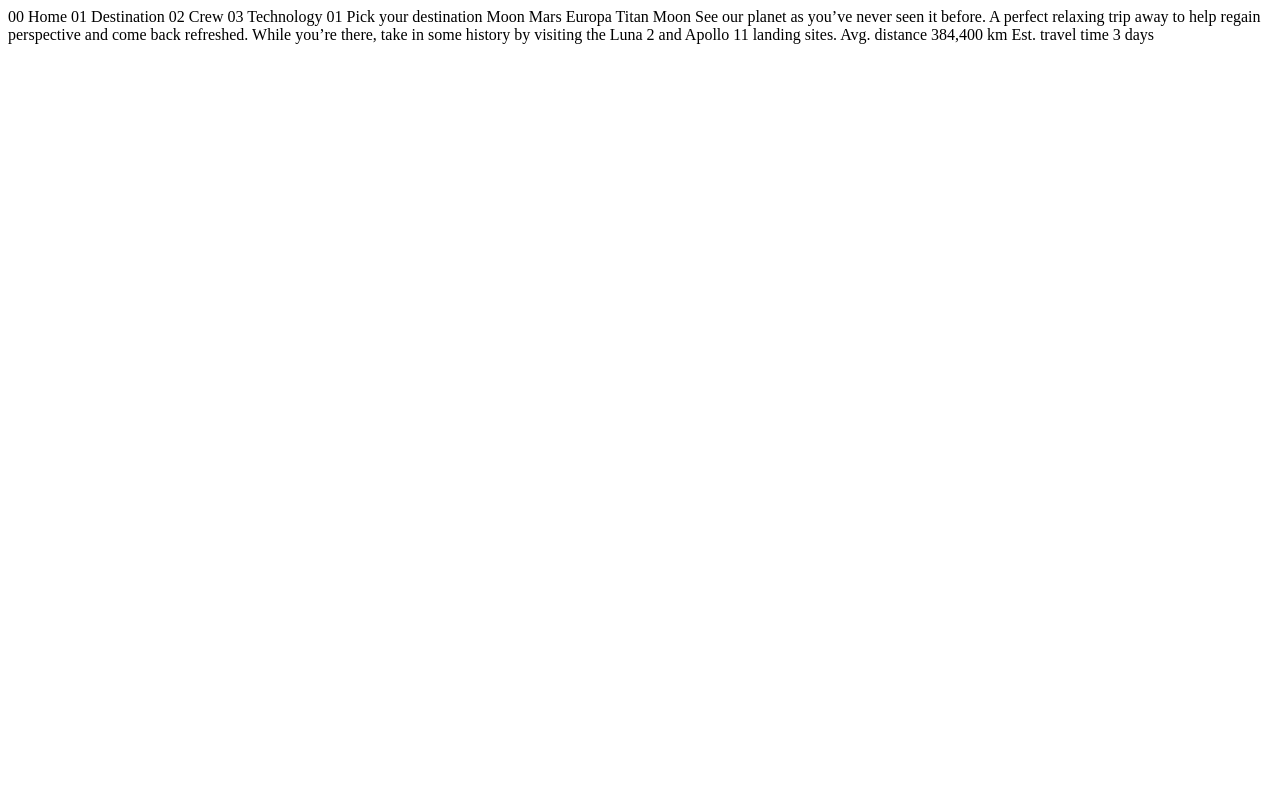
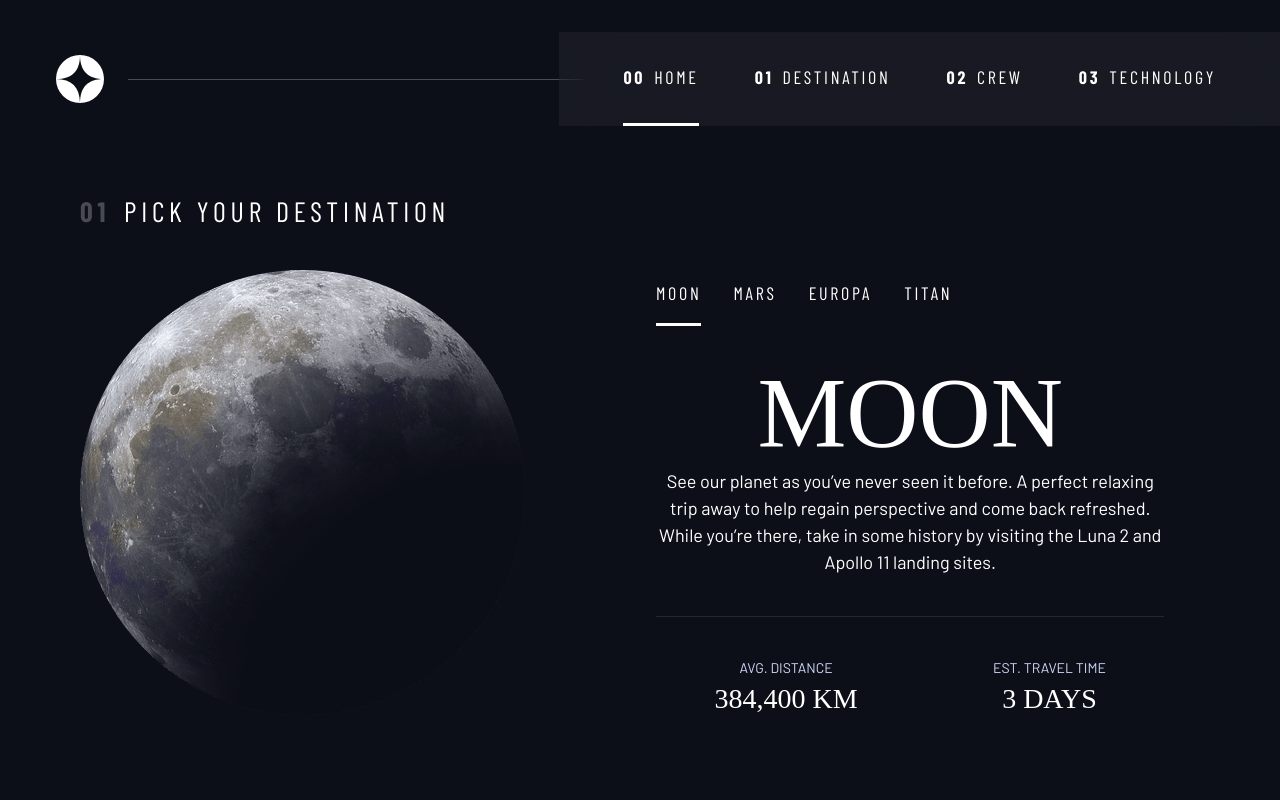
Before and after one commit to kTz1/space-tourism-website, a plain HTML site: page destination-moon.html in a window 1280 px wide. Drawn offline with nearby package versions, Linux system fonts and the light colour scheme; a web font is replaced by a local one.

Commit message:
added the destination page-moon

```diff
--- a/destination-moon.html
+++ b/destination-moon.html
@@ -5,33 +5,63 @@
     <meta name="viewport" content="width=device-width, initial-scale=1.0">
 
     <link rel="icon" type="image/png" sizes="32x32" href="./assets/favicon-32x32.png">
+    <!-- Google fonts -->
+    <link rel="preconnect" href="https://fonts.googleapis.com">
+    <link rel="preconnect" href="https://fonts.gstatic.com" crossorigin>
+    <link href="https://fonts.googleapis.com/css2?family=Barlow+Condensed:wght@400;700&family=Barlow:wght@400;700&family=Bellefair&display=swap" rel="stylesheet">
+    <!-- Custom CSS -->
+    <link rel="stylesheet" href="index.css">
+    <title>Space tourism website</title>
+    <script src="index.js" defer></script>
+</head>
+<body class="destination">
+    <a href="#main" class="skip-to-content">Skip to content</a>
+    <header class="primary-header flex">
+        <div>
+            <img src="./assets/shared/logo.svg" alt="space tourism logo" class="logo" />
+        </div>
+        <button class="mobile-nav-toggle" aria-controls="primary-nav"><span class="sr-only" aria-expanded="false">Menu</span></button>
+        <nav>
+            <ul id="primary-nav" data-visible="false" class="primary-nav underline-indicators flex">
+                <li class="active"><a class=" ff-sans-cond uppercase text-white letter-spacing-2" href="index.html"><span aria-hidden="true">00</span>Home</a></li>
+                <li><a class=" ff-sans-cond uppercase text-white letter-spacing-2" href="destination.html"><span aria-hidden="true">01</span>Destination</a></li>
+                <li><a class=" ff-sans-cond uppercase text-white letter-spacing-2" href=crew.html><span aria-hidden="true">02</span>Crew</a></li>
+                <li><a class=" ff-sans-cond uppercase text-white letter-spacing-2" href="technology.html"><span aria-hidden="true">03</span>Technology</a></li>
+            </ul>
+        </nav>
+    </header>
 
-  <title>Space tourism website</title>
-</head>
-<body>
+    <main id="main" class="grid-container grid-container--destination flow">
 
-  00 Home
-  01 Destination
-  02 Crew
-  03 Technology
+        <h1 class="numbered-title"><span aria-hidden="true">01</span>Pick your destination</h1>
+        <img src="assets/destination/image-moon.png" alt="the mooon" />
 
-  01 Pick your destination
+        <div class="tab-list underline-indicators flex">
+            <button aria-selected="true" class="uppercase text-white ff-sans-cond letter-spacing-2 bg-dark">Moon</button>
+            <button aria-selected="false" class="uppercase text-white ff-sans-cond letter-spacing-2 bg-dark">Mars</button>
+            <button aria-selected="false" class="uppercase text-white ff-sans-cond letter-spacing-2 bg-dark">Europa</button>
+            <button aria-selected="false" class="uppercase text-white ff-sans-cond letter-spacing-2 bg-dark">Titan</button>
+        </div>
 
-  Moon
-  Mars
-  Europa
-  Titan
-
-  Moon
-
+        <article class="destination-info">
+            <h2 class="fs-800 ff-serif uppercase">Moon</h2>
+            <p>
                 See our planet as you’ve never seen it before. A perfect relaxing trip away to help
                 regain perspective and come back refreshed. While you’re there, take in some history
                 by visiting the Luna 2 and Apollo 11 landing sites.
+            </p>
+            <div class="destination-meta flex">
+                <div>
+                    <h3 class="text-light fs-200 uppercase">Avg. distance</h3>
+                    <p class="ff-serif uppercase">384,400 km</p>
+                </div>
+                <div>
+                    <h3 class="text-light fs-200 uppercase">Est. travel time</h3>
+                    <p class="ff-serif uppercase">3 days</p>
+                </div>
+            </div>
+        </article>
+    </main>
 
-  Avg. distance
-  384,400 km
-
-  Est. travel time
-  3 days
 </body>
 </html>
--- a/index.css
+++ b/index.css
@@ -12,7 +12,7 @@
     --fs-800: 3.5rem;
     --fs-700: 1.5rem;
     --fs-600: 1rem;
-    --fs-500: 1.75rem;
+    --fs-500: 1rem;
     --fs-400: 0.9375rem;
     --fs-300: 1rem;
     --fs-200: 0.875rem;
@@ -29,6 +29,7 @@
         --fs-800: 5rem;
         --fs-700: 2.5rem;
         --fs-600: 1.5rem;
+        --fs-500: 1.25rem
         --fs-400: 1rem;
     }
 }
@@ -39,6 +40,7 @@
         --fs-800: 6.25rem;
         --fs-700: 3.5rem;
         --fs-600: 2rem;
+        --fs-500: 1.75rem;
         --fs-400: 1.125rem;
     }
 }
@@ -147,38 +149,6 @@ select {
     padding-inline: 2em;
     margin-inline: auto;
     max-width: 80rem;
-}
-
-.grid-container {
-    text-align: center;
-    display: grid;
-    place-items: center;
-    padding-inline: 1rem;
-}
-
-.grid-container * {
-    max-width: 50ch;
-}
-
-/* Desktop container */
-@media (min-width: 760px) {
-    .grid-container {
-        column-gap: var(--container-gap, 2rem);
-        grid-template-columns: minmax(2rem, 1fr) repeat(2, minmax(0, 40rem)) minmax(2rem, 1fr);
-    }
-
-    .grid-container > *:first-child {
-        grid-column: 2;
-    }
-
-    .grid-container > *:last-child {
-        grid-column: 3;
-    }
-
-    .grid-container--home {
-        padding-bottom: max(6rem, 10vh);
-        align-items: end;
-    }
 }
 
 /* Screen reader only */
@@ -507,3 +477,109 @@ body {
         background-image: url(./assets/home/background-home-desktop.jpg);
     }
 }
+
+
+/* ------------------------- */
+/*          Layout          */
+/* ----------------------- */
+
+.grid-container {
+    text-align: center;
+    display: grid;
+    place-items: center;
+    padding-inline: 1rem;
+    padding-bottom: 3rem;
+}
+
+.grid-container p:not([class]) {
+    max-width: 50ch;
+}
+
+.numbered-title {
+    grid-area: title;
+}
+
+/* Destination Layout */
+.grid-container--destination {
+    --flow-space: 2rem;
+    grid-template-areas:
+        'title'
+        'image'
+        'tabs'
+        'content';
+}
+
+.grid-container--destination > img {
+    grid-area: image;
+    max-width: 60%;
+}
+
+.grid-container--destination > .tab-list {
+    grid-area: tabs;
+}
+
+.grid-container--destination > .destination-info {
+    grid-area: content;
+}
+
+.destination-meta {
+    flex-direction: column;
+    border-top: 1px solid hsl(var(--clr-white) / .1);
+    padding-top: 2.5rem;
+    margin-top: 2.5rem;
+}
+
+.destination-meta p {
+    font-size: 1.75rem;
+}
+
+/* Tablet container */
+@media (min-width: 560px) {
+    .numbered-title {
+        justify-self: start;
+        margin-top: 2rem;
+    }
+
+    .destination-meta {
+        flex-direction: row;
+        justify-content: space-evenly;
+    }
+}
+
+/* Desktop container */
+@media (min-width: 760px) {
+    .grid-container {
+        column-gap: var(--container-gap, 2rem);
+        grid-template-columns: minmax(2rem, 1fr) repeat(2, minmax(0, 40rem)) minmax(2rem, 1fr);
+    }
+
+    .grid-container--home {
+        padding-bottom: max(6rem, 10vh);
+        align-items: end;
+    }
+
+    .grid-container--home > *:first-child {
+        grid-column: 2;
+    }
+
+    .grid-container--home > *:last-child {
+        grid-column: 3;
+    }
+
+    .grid-container--destination {
+        justify-items: start;
+        align-content: start;
+        grid-template-areas:
+            '. title title .'
+            '. image tabs .'
+            '. image content .';
+    }
+
+    .grid-container--destination > img {
+        max-width: 90%;
+    }
+
+    .destination-meta {
+        --gap: min(6vw, 6rem);
+    }
+}
```
Lines whose indentation alone changed are shown as unchanged.
